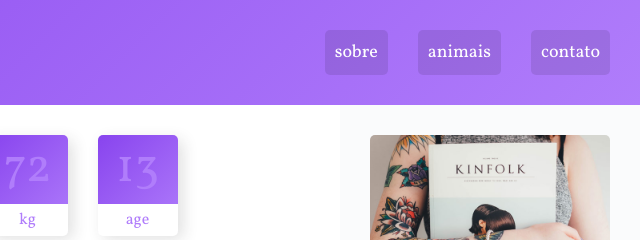
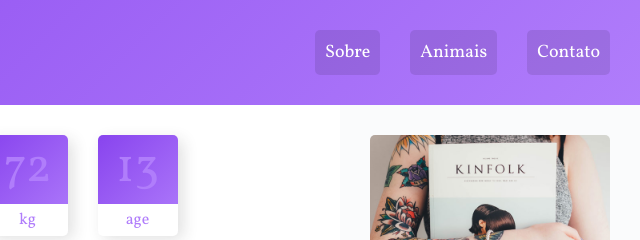
Before and after one commit to marcosegantine/Projeto-Wildbeast, a plain HTML site: page index.html in a window 1280 px wide. Shown: the top 240 px of the page, 640-1280 px from the left. Drawn offline with Linux system fonts and the light colour scheme.

```diff
--- a/index.html
+++ b/index.html
@@ -14,9 +14,9 @@
             <a class="logo" href="#"><img src="img/wildbeast.svg" alt="Logo wildbeast"></a>
             <nav class="nav">
                 <ul>
-                    <li><a href="#">sobre</a></li>
-                    <li><a href="#">animais</a></li>
-                    <li><a href="#">contato</a></li>
+                    <li><a href="#">Sobre</a></li>
+                    <li><a href="#">Animais</a></li>
+                    <li><a href="#">Contato</a></li>
                 </ul>
             </nav>
         </header>
```
